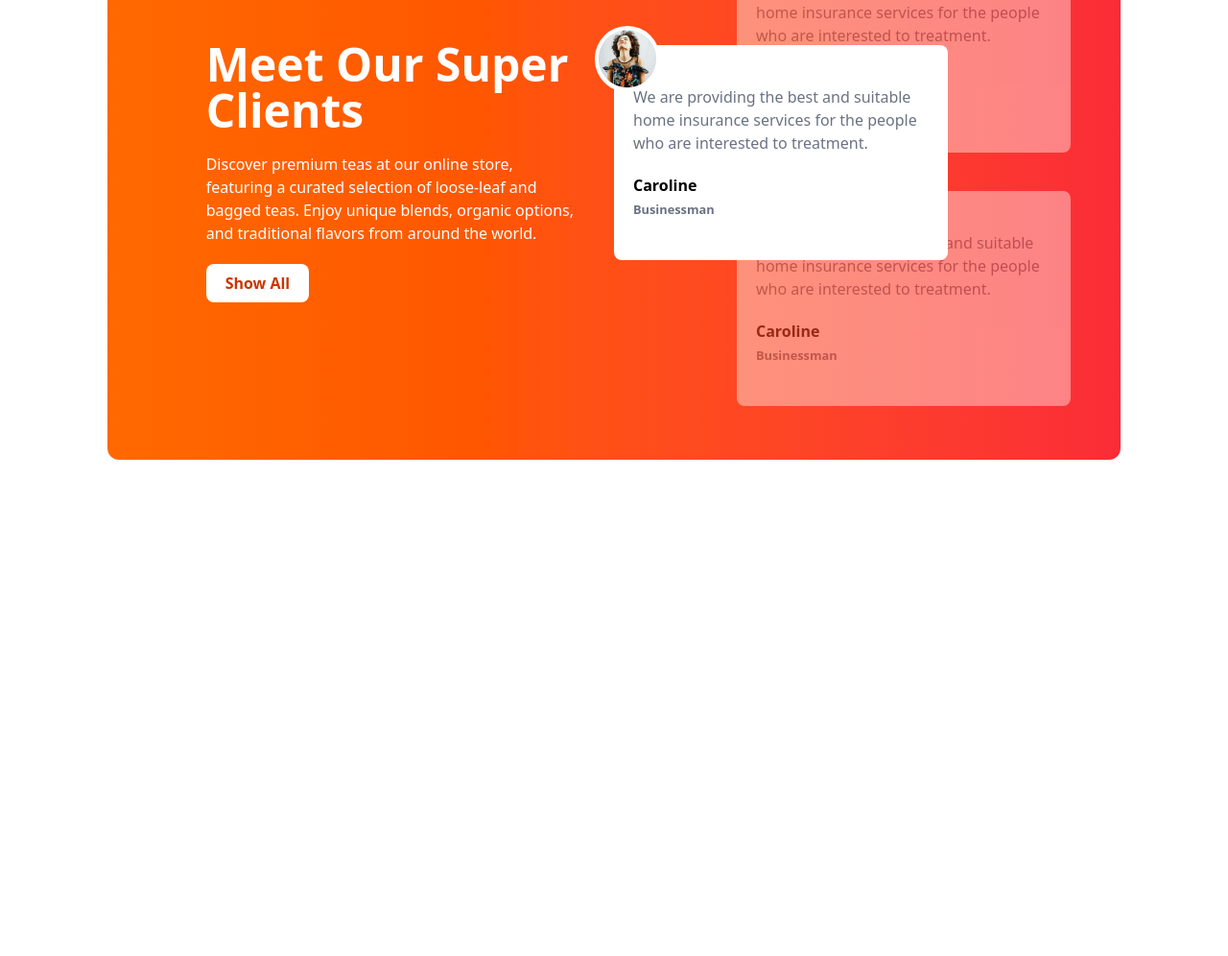
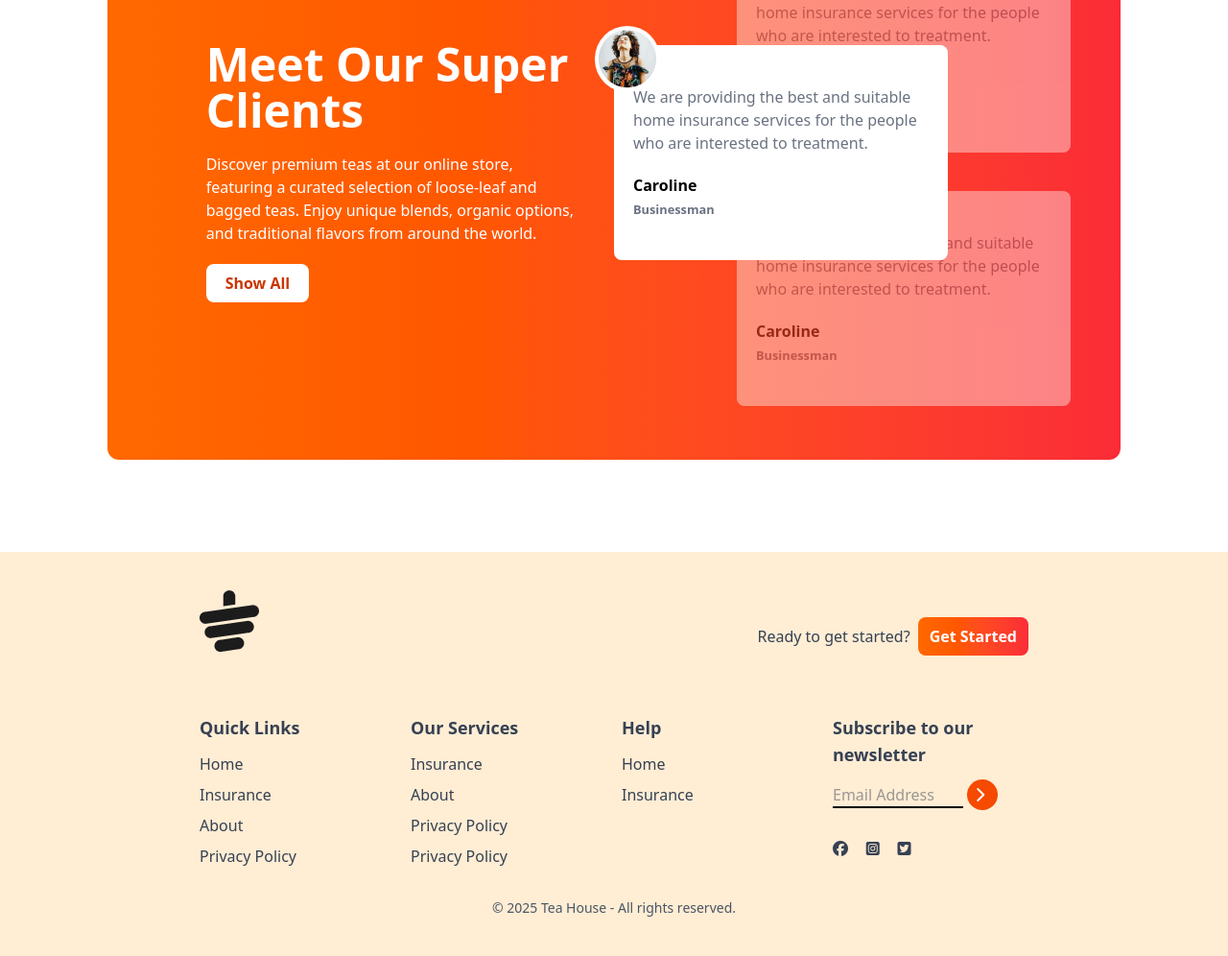
Before and after one commit to kaijentuhyo/tea-house-with-tailwind, a plain HTML site: page index.html in a window 1280 px wide. Shown: the part 1945-2941 px from the top of the page at 96% size. Before the commit the page ends 2520 px from the top, so only its background shows below. Drawn offline with nearby package versions, Linux system fonts and the light colour scheme.

Commit message:
Resolved inconsistencies and implemented the footer section.

```diff
--- a/index.html
+++ b/index.html
@@ -230,6 +230,96 @@
             </div>
         </section>
         <!-- Reviews Section Ends -->
+    </main>
     <!-- Main Contents Ends -->
+    <!-- Footer Section Starts -->
+    <footer class="bg-orange-100 text-gray-700 py-10 px-4 md:px-16">
+        <div class="w-9/12 mx-auto">
+            <!-- Footer Logo -->
+            <div class="mb-8 flex justify-between">
+                <img class="mb-8" src="./images/cup.png" alt="" />
+                <div class="flex items-center gap-2">
+                    <h4>Ready to get started?</h4>
+                    <button class="bg-gradient-to-r from-orange-500 to-red-500 px-3 py-2 rounded-lg text-white font-bold">
+                        Get Started
+                    </button>
+                </div>
+            </div>
+            <!-- Footer Links -->
+            <div class="grid grid-cols-1 md:grid-cols-2 lg:grid-cols-4 gap-4">
+                <!-- First Column -->
+                <div>
+                    <h3 class="font-semibold text-lg mb-3">Quick Links</h3>
+                    <ul class="space-y-2">
+                        <li>
+                            <a class="hover:text-orange-600" href="#">Home</a>
+                        </li>
+                        <li>
+                            <a class="hover:text-orange-600" href="#">Insurance</a>
+                        </li>
+                        <li>
+                            <a class="hover:text-orange-600" href="#">About</a>
+                        </li>
+                        <li>
+                            <a class="hover:text-orange-600" href="#">Privacy Policy</a>
+                        </li>
+                    </ul>
+                </div>
+                <!-- Second Column -->
+                <div>
+                    <h3 class="font-semibold text-lg mb-3">Our Services</h3>
+                    <ul class="space-y-2">
+                        <li>
+                            <a class="hover:text-orange-600" href="#">Insurance</a>
+                        </li>
+                        <li>
+                            <a class="hover:text-orange-600" href="#">About</a>
+                        </li>
+                        <li>
+                            <a class="hover:text-orange-600" href="#">Privacy Policy</a>
+                        </li>
+                        <li>
+                            <a class="hover:text-orange-600" href="#">Privacy Policy</a>
+                        </li>
+                    </ul>
+                </div>
+                <!-- Third Column -->
+                <div>
+                    <h3 class="font-semibold text-lg mb-3">Help</h3>
+                    <ul class="space-y-2">
+                        <li>
+                            <a class="hover:text-orange-600" href="#">Home</a>
+                        </li>
+                        <li>
+                            <a class="hover:text-orange-600" href="#">Insurance</a>
+                        </li>
+                    </ul>
+                </div>
+                <!-- Fourth Column -->
+                <div>
+                    <h3 class="font-semibold text-lg mb-3">
+                        Subscribe to our newsletter
+                    </h3>
+                    <div class="flex flex-col space-y-2">
+                        <div>
+                            <input placeholder="Email Address" type="text" class="bg-transparent border-b-2 border-black w-4/6"/>
+                            <i class="fa-solid fa-chevron-right w-8 h-8 px-2 py-2 bg-orange-600 inline-flex rounded-full text-white justify-center items-center"></i>
+                            <div class="flex justify-between w-2/5 mb-2 mt-8">
+                                <i class="fa-brands fa-facebook"></i>
+                                <i class="fa-brands fa-square-instagram"></i>
+                                <i class="fa-brands fa-square-twitter"></i>
+                            </div>
+                        </div>
+                    </div>
+                </div>
+            </div>
+            <div class="text-center pt-4 mt-4">
+                <p class="text-sm text-gray-600">
+                    © 2025 Tea House - All rights reserved.
+                </p>
+            </div>
+        </div>
+    </footer>
+    <!-- Footer Section Ends -->
 </body>
 </html>
```
